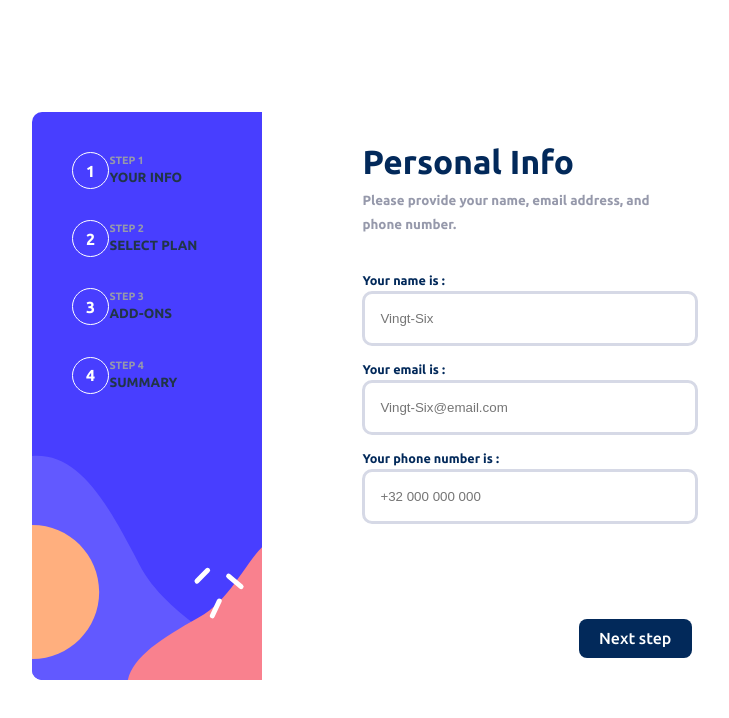
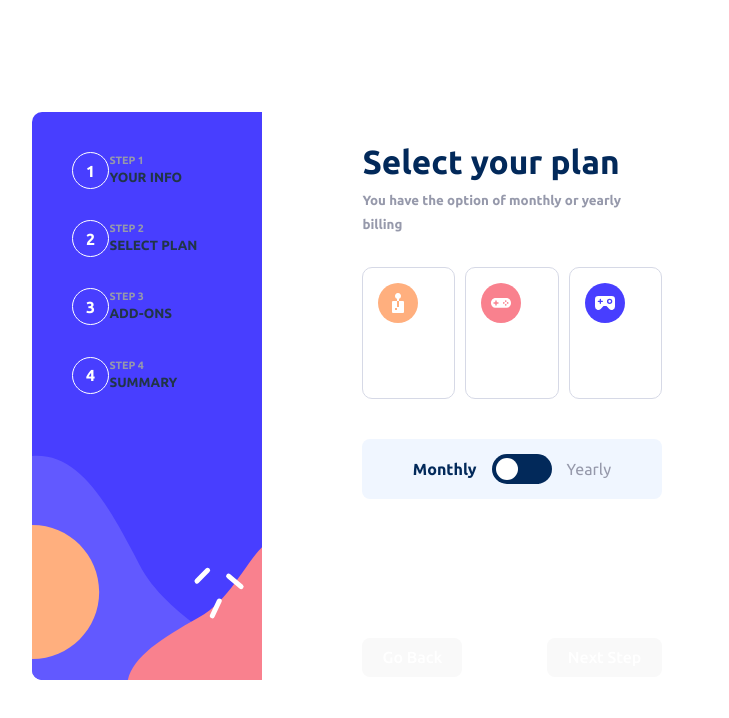
Before and after one commit to AmaniB96/StateProject, a React (Vite) app: page / in a window 1280 px wide. Shown: the top 718 px of the page, without its empty margins (224-953 px from the left). Built offline with nearby package versions, Linux system fonts and the light colour scheme.

Commit message:
princing ongoing

```diff
--- a/package.json
+++ b/package.json
@@ -10,6 +10,7 @@
     "preview": "vite preview"
   },
   "dependencies": {
+    "@headlessui/react": "^2.2.3",
     "react": "^19.1.0",
     "react-dom": "^19.1.0"
   },
--- a/src/App.jsx
+++ b/src/App.jsx
@@ -1,5 +1,6 @@
 import './App.css'
 import Infos from './components/Infos'
+import Plan from './components/plan'
 import SidePanel from './components/sidePanel'
 
 function App() {
@@ -9,6 +10,7 @@ function App() {
     <div className='container'>
       <SidePanel></SidePanel>
       <Infos></Infos>
+      <Plan></Plan>
     </div>
     </>
   )
--- /dev/null
+++ b/src/components/Plan.jsx
@@ -0,0 +1,95 @@
+import './plan.css'
+import arcade from '../assets/img/arcade.svg'
+import advanced from '../assets/img/advenced.svg'
+import pro from '../assets/img/pro.svg'
+import { useState } from 'react'
+import { Switch } from '@headlessui/react'
+
+
+export default function Plan() {
+
+    const [enabled, setEnabled] = useState(false)
+
+    const pricingData = {
+      plans: [
+        {
+          id: 'arcade',
+          name: 'Arcade',
+          icon: arcade,
+          monthlyPrice: 9,
+          yearlyPrice: 90,
+          yearlyPromo: '2 months free'
+        },
+        {
+          id: 'advanced',
+          name: 'Advanced',
+          icon: advanced,
+          monthlyPrice: 12,
+          yearlyPrice: 120,
+          yearlyPromo: '2 months free'
+        },
+        {
+          id: 'pro',
+          name: 'Pro',
+          icon: pro,
+          monthlyPrice: 15,
+          yearlyPrice: 150,
+          yearlyPromo: '2 months free'
+        }
+      ]
+    };
+
+    return (
+        <div className="plan">
+
+            <div className="infoTitle">
+                <h2>Select your plan</h2>
+                <span>You have the option of monthly or yearly billing</span>
+            </div>
+
+            <div className='pricing'>
+                <div className='arcade'>
+                    <img src={arcade} alt="" />
+                    <p></p>
+                    <span></span>
+                </div>
+                <div className='advanced'>
+                    <img src={advanced} alt="" />
+                    <p></p>
+                    <span></span>
+                </div>
+                <div className='pro'>
+                    <img src={pro} alt="" />
+                    <p></p>
+                    <span></span>
+                </div>
+
+                <div className='month'>
+                <span className={!enabled ? 'text-active' : 'text-inactive'}>Monthly</span>
+
+                <div className="toggle-switch">
+                    <input
+                        type="checkbox"
+                        id="toggle"
+                        className="toggle-checkbox"
+                        checked={enabled}
+                        onChange={() => setEnabled(!enabled)}
+                    />
+                    <label htmlFor="toggle" className="toggle-label">
+                        <span className="toggle-inner"></span>
+                        <span className="toggle-switch-circle"></span>
+                    </label>
+                </div>
+
+                <span className={enabled ? 'text-active' : 'text-inactive'}>Yearly</span>
+            </div>
+            </div>
+
+             <div className='navbtn'>
+                <button className='prev'>Go Back</button>
+                <button className='next'> Next Step</button>
+            </div>
+
+        </div>
+    )
+}
--- a/src/components/infos.css
+++ b/src/components/infos.css
@@ -6,6 +6,7 @@
     padding-right: 100px;
     padding-bottom: 30px;
     box-sizing: border-box;
+    display: none;
 }
 
 .infoTitle{
--- /dev/null
+++ b/src/components/plan.css
@@ -0,0 +1,117 @@
+.plan {
+    height: 100%;
+    width: 65%;
+    padding-top: 25px;
+    padding-left: 100px;
+    padding-right: 100px;
+    padding-bottom: 30px;
+    box-sizing: border-box;
+}
+
+.infoTitle{
+    height: 25%;
+    width: 100%;
+}
+
+.infoTitle h2{
+    font-size: 25pt;
+    margin: 0;
+    color: hsl(213, 96%, 18%);
+}
+
+.infoTitle span {
+    color: hsl(231, 11%, 63%) ;
+    font-size: 10pt;
+    font-weight: 600;
+}
+
+.pricing{
+    height: 50%;
+    width: 100%;
+    display: grid;
+    gap: 10px;
+}
+
+.arcade, .advanced, .pro {
+    border: 1px solid hsl(229, 24%, 87%);
+    border-radius: 10px;
+    grid-row: 1;
+    height: 100px;
+    padding: 15px;
+}
+
+
+.month {
+    display: flex;
+    align-items: center;
+    justify-content: center;
+    gap: 15px;
+    background-color: hsl(217, 100%, 97%);
+    padding: 10px;
+    border-radius: 8px;
+    grid-column: 1/4;
+    height: 40px;
+
+}
+
+.text-active {
+    font-weight: bold;
+    color: hsl(213, 96%, 18%);
+}
+
+.text-inactive {
+    color: hsl(231, 11%, 63%);
+}
+
+.toggle-switch {
+    position: relative;
+    display: inline-block;
+    width: 60px;
+    height: 30px;
+}
+
+.toggle-checkbox {
+    opacity: 0;
+    width: 0;
+    height: 0;
+}
+
+.toggle-label {
+    position: absolute;
+    cursor: pointer;
+    top: 0;
+    left: 0;
+    right: 0;
+    bottom: 0;
+    background-color: hsl(213, 96%, 18%);
+    transition: .4s;
+    border-radius: 34px;
+}
+
+.toggle-switch-circle {
+    position: absolute;
+    content: "";
+    height: 22px;
+    width: 22px;
+    left: 4px;
+    bottom: 4px;
+    background-color: white;
+    transition: .4s;
+    border-radius: 50%;
+}
+
+.toggle-checkbox:checked + .toggle-label .toggle-switch-circle {
+    transform: translateX(26px);
+}
+
+.toggle-checkbox:checked + .toggle-label {
+    background-color: hsl(213, 96%, 18%);
+}
+
+.navbtn {
+    width: 100%;
+    display: flex;
+    justify-content: space-between;
+    box-sizing: border-box;
+    margin-top: 110px;
+}
--- a/src/index.css
+++ b/src/index.css
@@ -53,7 +53,8 @@ button {
   font-size: 1em;
   font-weight: 500;
   font-family: inherit;
-  background-color: #1a1a1a;
+  background-color: hsl(213, 96%, 18%);
+  color: white;
   cursor: pointer;
   transition: border-color 0.25s;
 }
```
Also changed, not shown: 1 other file (tests, documents, lock files or other folders).
